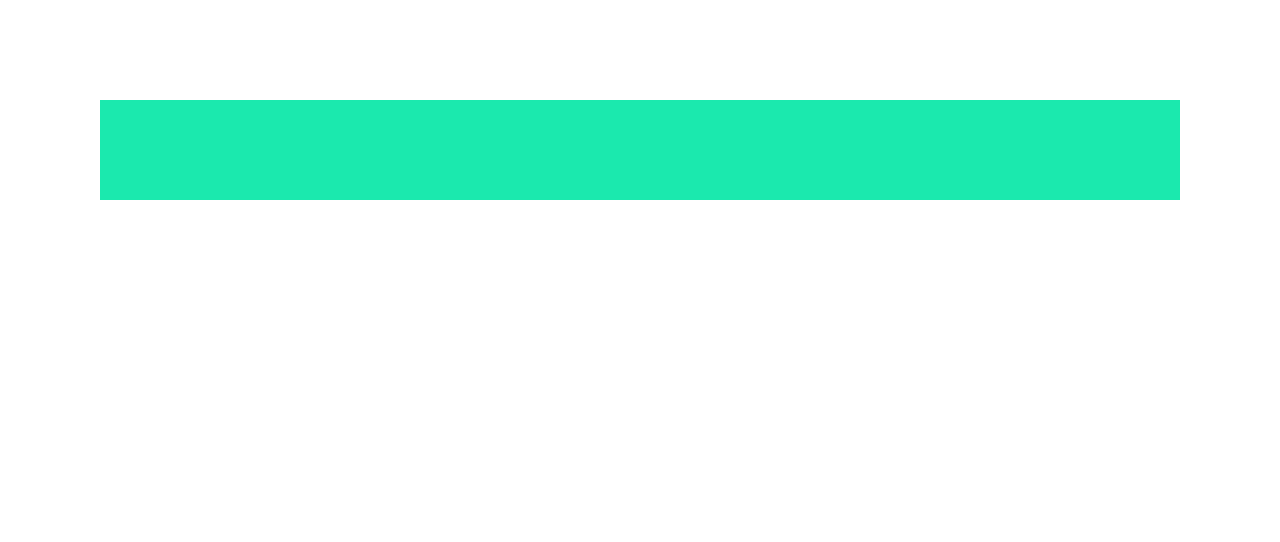
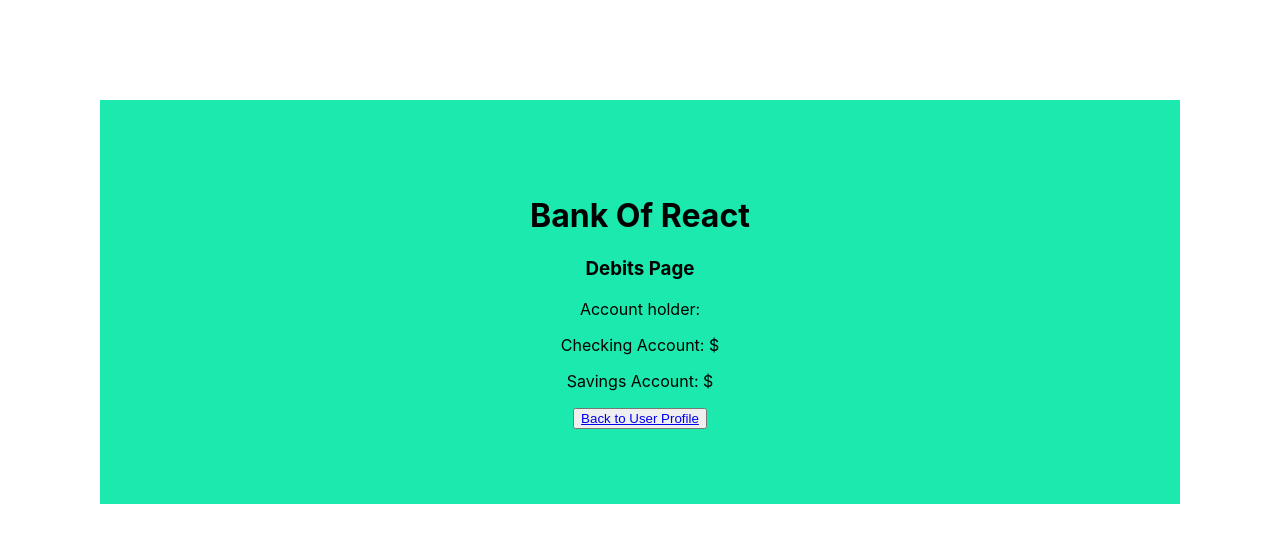
Before and after one commit to brangmai1/WebDev-Sum21-Assign4-BankOfReact, a React (Create React App) app: page /debits in a window 1280 px wide. Shown: the top 542 px of the page. Built offline with nearby package versions, Linux system fonts and the light colour scheme.

Commit message:
Added new features to Debits and Credits

```diff
--- a/src/App.js
+++ b/src/App.js
@@ -13,7 +13,7 @@ class App extends Component {
     super();
 
     this.state = {
-      accountBalance: 14568.27,
+      accountBalance: 123456789.75,
       currentUser: {
         userName: 'Brang_Mai',
         memberSince: '06/20/2021',
@@ -37,12 +37,23 @@ class App extends Component {
       <UserProfile
         userName={this.state.currentUser.userName}
         memberSince={this.state.currentUser.memberSince}
+        accountBalance={this.state.accountBalance}
       />
     );
 
-    // const debitsComponent = () => (
-    //   <Debits
-    // );
+    const debitsComponent = () => (
+      <Debits
+        userName={this.state.currentUser.userName}
+        memberSince={this.state.currentUser.memberSince}
+      />
+    );
+
+    const creditsComponent = () => (
+      <Credits
+        userName={this.state.currentUser.userName}
+        memberSince={this.state.currentUser.memberSince}
+      />
+    );
 
     const logInComponent = () => (
       <LogIn user={this.state.currentUser} mockLogIn={this.mockLogIn} />
@@ -54,6 +65,8 @@ class App extends Component {
           <Route exact path="/" render={homeComponent} />
           <Route exact path="/userProfile" render={userProfileComponent} />
           <Route exact path="/login" render={logInComponent} />
+          <Route exact path="/debits" render={debitsComponent} />
+          <Route exact path="/credits" render={creditsComponent} />
         </div>
       </Router>
     );
--- a/src/components/AccountBalance.js
+++ b/src/components/AccountBalance.js
@@ -6,7 +6,7 @@ class AccountBalance extends Component {
     render() {
         return (
             <div>
-                Balance: {this.props.accountBalance}
+                Balance: ${this.props.accountBalance}
             </div>
         );
     }
--- a/src/components/Home.js
+++ b/src/components/Home.js
@@ -14,15 +14,8 @@ class Home extends Component {
                 <img src="bankPic.png" alt="Bank"/>
                 <h4>Welcome to</h4>
                 <h1>Bank of React</h1>
-
-                <button>
-                    <Link to="/userProfile">User Profile</Link>
-                </button>
-                <button>
-                    <Link to="/login">Log in</Link>
-                </button>
-
-                <AccountBalance accountBalance={this.props.accountBalance} />
+                <p>Home Page</p>
+                <button><Link to="/login">Login</Link></button>
             </div>
         );
     }
--- a/src/components/Login.js
+++ b/src/components/Login.js
@@ -38,9 +38,10 @@ class LogIn extends Component {
 
         return (
             <div>
+                <h1>Bank of React</h1>
                 <form onSubmit={this.handleSubmit}>
                     <div>
-                        <label htmlFor="userName">User Name</label>
+                        <label htmlFor="userName">Username</label>
                         <input
                             type="text" name="userName"
                             onChange={this.handleChange}
@@ -53,7 +54,7 @@ class LogIn extends Component {
                     </div>
                 </form>
                 <button>
-                    <Link to="/">Login</Link>
+                    <Link to="/userProfile">Login</Link>
                 </button>
             </div>
         )
--- a/src/components/UserProfile.js
+++ b/src/components/UserProfile.js
@@ -2,16 +2,27 @@
 // src/components/UserProfile.js
 
 import React, {Component} from 'react';
+import AccountBalance from './AccountBalance';
+import Debits from './debits';
+import Credits from './credits';
 import {Link} from 'react-router-dom';
 
 class UserProfile extends Component {
     render() {
         return (
             <div>
-                <h1>User Profile</h1>
+                <h1>Bank of React</h1>
+                <h3>User Profile</h3>
 
                 <div>Username: {this.props.userName}</div>
+                <AccountBalance accountBalance={this.props.accountBalance} />
                 <div>Member Since: {this.props.memberSince}</div>
+                <botton>
+                    <Link to="/debits">Debits</Link>
+                </botton>
+                <botton>
+                    <Link to="/credits">Credits</Link>
+                </botton>
                 <button>
                     <Link to="/">Return to Home</Link>
                 </button>
--- a/src/components/credits.js
+++ b/src/components/credits.js
@@ -1,6 +1,7 @@
-// credits.js
+// src/components/credits.js
 
 import React, {Component}  from 'react';
+import UserProfile from './UserProfile';
 import {Link} from 'react-router-dom';
 
 class Credits extends Component {
@@ -13,7 +14,14 @@ class Credits extends Component {
     }
     render () {
         return (
-            <h1>Credits</h1>
+            <div>
+                <h1>Bank Of React</h1>
+                <h3>Credits Page</h3>
+
+                <button>
+                    <Link to="/userProfile">Back to User Profile</Link>
+                </button>
+            </div>
         )
     }
 
--- a/src/components/debits.js
+++ b/src/components/debits.js
@@ -1,6 +1,7 @@
-// debits.js
+// src/components/debits.js
 
 import React, {Component} from 'react';
+import UserProfile from './UserProfile';
 import {Link} from 'react-router-dom';
 
 
@@ -14,7 +15,16 @@ class Debits extends Component{
     }
     render () {
         return (
-            <h1>Debits</h1>
+            <div>
+                <h1>Bank Of React</h1>
+                <h3>Debits Page</h3>
+                <p>Account holder: </p>
+                <p>Checking Account: $</p>
+                <p>Savings Account: $</p>
+                <button>
+                    <Link to="/userProfile">Back to User Profile</Link>
+                </button>
+            </div>
         );
     }
 
```
